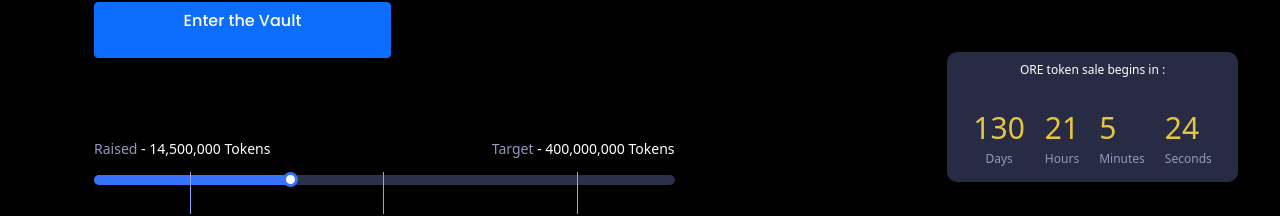
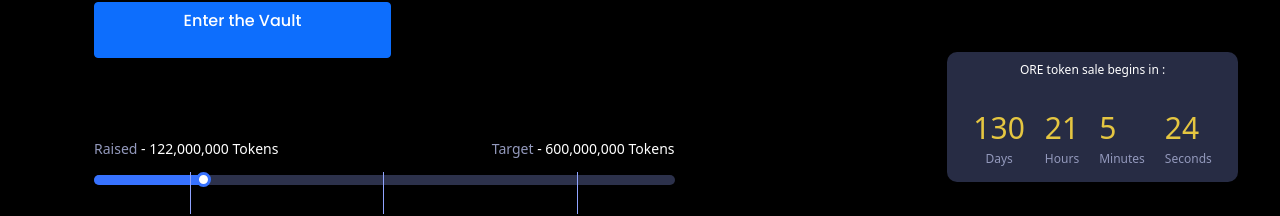
Before and after one commit to Jasper-Rowan/NatureDAO-landing-page, a Next.js app: page / in a window 1280 px wide. Shown: the part 627-843 px from the top of the page. Built offline with nearby package versions, Linux system fonts and the light colour scheme.

Commit message:
Updated the pre sale token numbers to reflect what was Discussed with Jeff.

```diff
--- a/components/CustomProgressBar.js
+++ b/components/CustomProgressBar.js
@@ -112,10 +112,10 @@
       <div style={boxStyles}>
         <div style={topText}>
           <p>
-            <span style={{ color: "#9399BC" }}>Raised</span> - 14,500,000 Tokens
+            <span style={{ color: "#9399BC" }}>Raised</span> - 122,000,000 Tokens
           </p>
           <p>
-            <span style={{ color: "#9399BC" }}>Target</span> - 400,000,000 Tokens
+            <span style={{ color: "#9399BC" }}>Target</span> - 600,000,000 Tokens
           </p>
         </div>
 
--- a/page-sections/HomeSection1.js
+++ b/page-sections/HomeSection1.js
@@ -38,7 +38,7 @@
                   </Button>
                 </div>
                 <div className={styles.progressBar}>
-                  <CustomProgressBar bgcolor="#3772FF" completed={35} />
+                  <CustomProgressBar bgcolor="#3772FF" completed={20} />
                 </div>
               </Col>
               <Col xl={true} xs={12} className={styles.right_col}>
```
